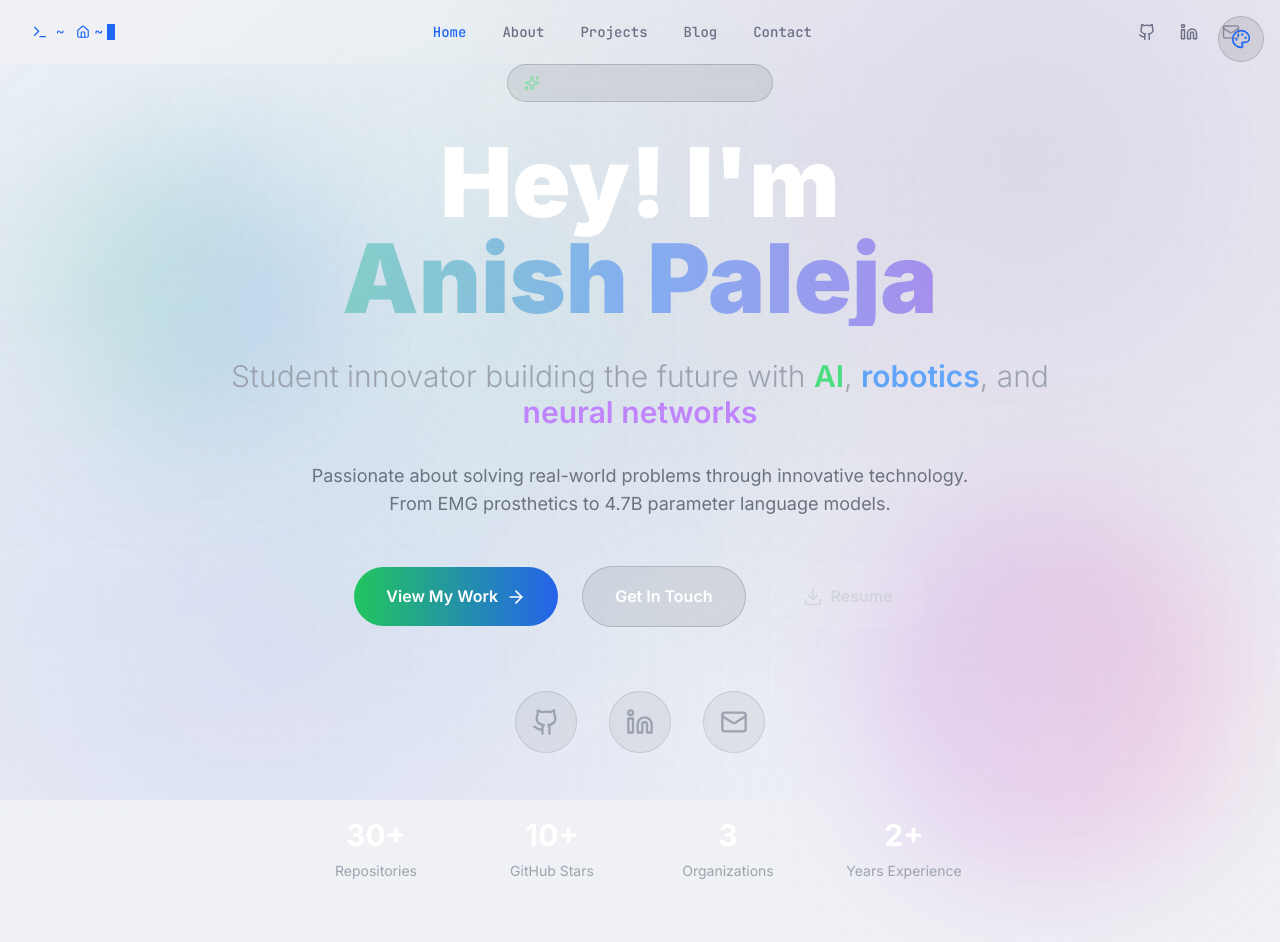
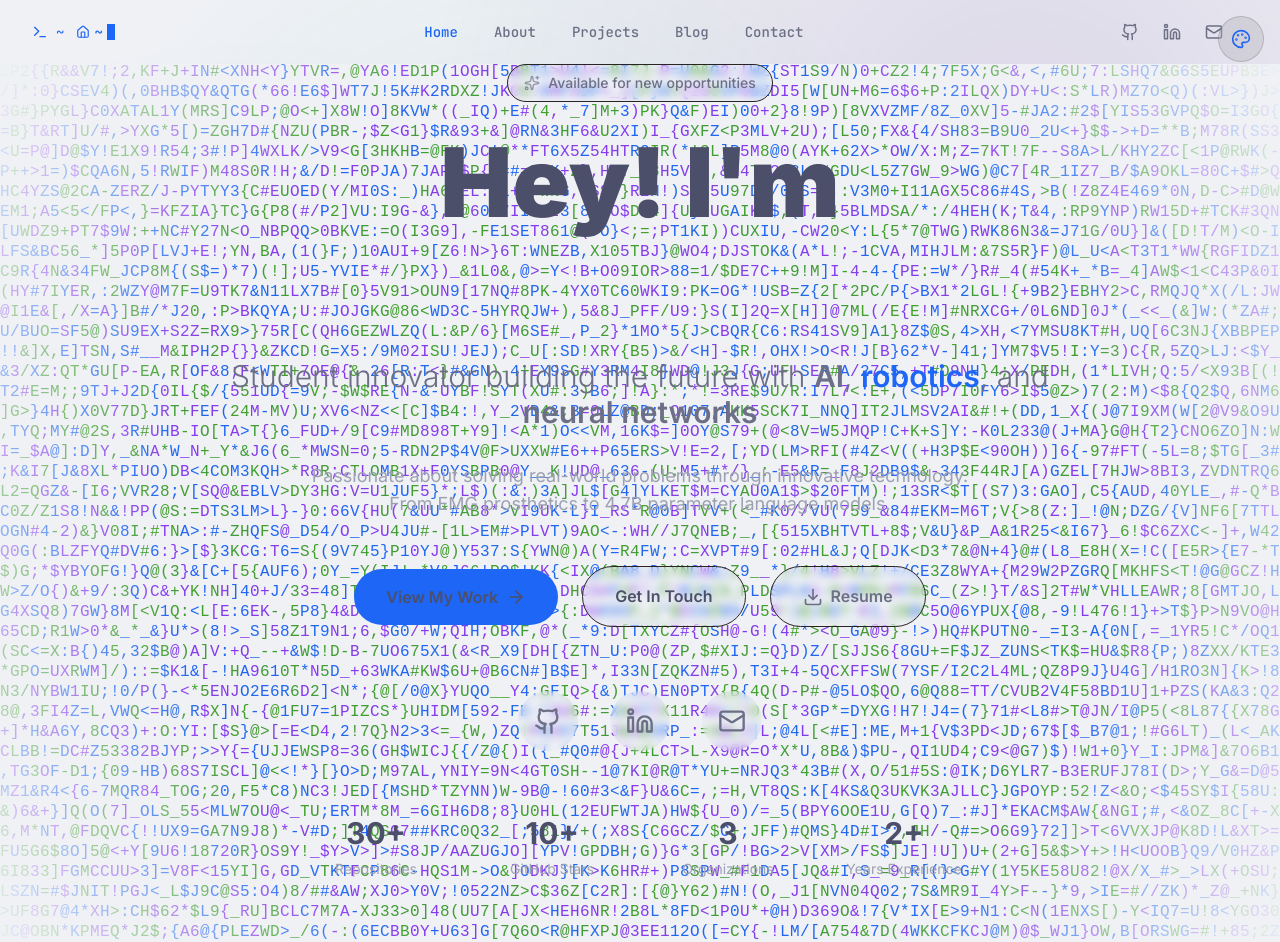
Before and after one commit to Anipaleja/Portfolio-website, a Next.js app: page / in a window 1280 px wide. Shown: the top 942 px of the page. Built offline with nearby package versions, Linux system fonts and the light colour scheme.

Commit message:
Added letter glitch effect

```diff
--- a/src/app/layout.tsx
+++ b/src/app/layout.tsx
@@ -3,7 +3,6 @@ import { Inter } from 'next/font/google'
 import './globals.css'
 import Navigation from '@/components/Navigation'
 import { ThemeProvider } from '@/contexts/ThemeContext'
-import ThemeSelector from '@/components/ThemeSelector'
 
 const inter = Inter({ subsets: ['latin'] })
 
@@ -38,7 +37,6 @@ export default function RootLayout({
       <body className={inter.className}>
         <ThemeProvider>
           <Navigation />
-          <ThemeSelector />
           <main className="min-h-screen">
             {children}
           </main>
--- a/src/components/Hero.tsx
+++ b/src/components/Hero.tsx
@@ -3,10 +3,29 @@
 import { useState, useEffect } from 'react'
 import Link from 'next/link'
 import { ArrowRight, Download, Github, Linkedin, Mail, Sparkles, ChevronDown } from 'lucide-react'
+import LetterGlitch from './LetterGlitch'
+import { useTheme } from '@/contexts/ThemeContext'
+import type { ThemeName } from '@/contexts/ThemeContext'
 
 const Hero = () => {
   const [mounted, setMounted] = useState(false)
   const [mousePosition, setMousePosition] = useState({ x: 0, y: 0})
+  const { currentTheme } = useTheme()
+
+  // Get theme-appropriate colors for the glitch effect
+  const getGlitchColors = () => {
+    switch(currentTheme) {
+      case 'latte':
+        return ['#40a02b', '#1e66f5', '#8839ef'] // green, blue, purple for light theme
+      case 'frappe':
+        return ['#a6d189', '#81c8be', '#ca9ee6'] // soft colors for frappe
+      case 'macchiato':
+        return ['#a6da95', '#8bd5ca', '#c6a0f6'] // macchiato colors
+      case 'mocha':
+      default:
+        return ['#a6e3a1', '#89dceb', '#cba6f7'] // mocha colors (default)
+    }
+  }
 
   useEffect(() => {
     setMounted(true)
@@ -23,43 +42,50 @@ const Hero = () => {
 
   return (
     <section className="relative min-h-screen flex items-center justify-center overflow-hidden">
-      {/* Animated background grid */}
-      <div className="absolute inset-0 opacity-20">
-        <div className="absolute inset-0" style={{
-          backgroundImage: `radial-gradient(circle at ${mousePosition.x}px ${mousePosition.y}px, rgba(56, 189, 248, 0.15) 0%, transparent 50%)`,
-        }}></div>
-        <div className="absolute inset-0 bg-[linear-gradient(to_right,#80808012_1px,transparent_1px),linear-gradient(to_bottom,#80808012_1px,transparent_1px)] bg-[size:24px_24px]"></div>
+      {/* Letter Glitch Background */}
+      <div className="absolute inset-0">
+        <LetterGlitch
+          glitchColors={getGlitchColors()}
+          glitchSpeed={80}
+          outerVignette={true}
+          centerVignette={false}
+          smooth={true}
+          className="w-full h-full"
+        />
       </div>
 
-      {/* Floating orbs */}
-      <div className="absolute top-20 left-10 w-72 h-72 bg-gradient-to-r from-green-400/20 to-blue-500/20 rounded-full blur-3xl animate-float"></div>
-      <div className="absolute bottom-20 right-10 w-96 h-96 bg-gradient-to-r from-purple-500/20 to-pink-500/20 rounded-full blur-3xl animate-float" style={{ animationDelay: '2s' }}></div>
+      {/* Interactive mouse gradient overlay */}
+      <div className="absolute inset-0 opacity-30 pointer-events-none">
+        <div className="absolute inset-0" style={{
+          background: `radial-gradient(400px circle at ${mousePosition.x}px ${mousePosition.y}px, var(--theme-accent)15 0%, transparent 50%)`,
+        }}></div>
+      </div>
 
       <div className="relative max-w-7xl mx-auto px-6 lg:px-8 text-center">
         <div className="animate-fadeInUp">
           {/* Badge */}
-          <div className="inline-flex items-center px-4 py-2 rounded-full glass-strong border border-white/10 mb-8 group hover:border-green-400/50 transition-all duration-300">
-            <Sparkles className="w-4 h-4 text-green-400 mr-2 animate-pulse" />
-            <span className="text-sm font-medium text-gray-300">Available for new opportunities</span>
+          <div className="inline-flex items-center px-4 py-2 rounded-full bg-surface/50 backdrop-blur-sm border border-overlay/20 mb-8 group hover:border-green/50 transition-all duration-300">
+            <Sparkles className="w-4 h-4 text-green mr-2 animate-pulse" />
+            <span className="text-sm font-medium text-subtext">Available for new opportunities</span>
           </div>
 
           {/* Main heading */}
           <h1 className="text-5xl md:text-7xl lg:text-8xl font-black mb-8 leading-none">
-            <span className="block text-white">Hey! I'm</span>
-            <span className="block bg-gradient-to-r from-green-400 via-blue-500 to-purple-600 bg-clip-text text-transparent animate-pulse">
+            <span className="block text-text">Hey! I'm</span>
+            <span className="block bg-gradient-to-r from-green to-accent to-purple bg-clip-text text-transparent animate-pulse">
               Anish Paleja
             </span>
           </h1>
 
           {/* Subtitle */}
-          <p className="text-xl md:text-2xl lg:text-3xl text-gray-400 mb-8 max-w-4xl mx-auto leading-relaxed font-light">
+          <p className="text-xl md:text-2xl lg:text-3xl text-subtext mb-8 max-w-4xl mx-auto leading-relaxed font-light">
             Student innovator building the future with{' '}
-            <span className="text-green-400 font-semibold">AI</span>,{' '}
-            <span className="text-blue-400 font-semibold">robotics</span>, and{' '}
-            <span className="text-purple-400 font-semibold">neural networks</span>
+            <span className="text-green font-semibold">AI</span>,{' '}
+            <span className="text-accent font-semibold">robotics</span>, and{' '}
+            <span className="text-purple font-semibold">neural networks</span>
           </p>
 
-          <p className="text-lg text-gray-500 mb-12 max-w-2xl mx-auto">
+          <p className="text-lg text-overlay mb-12 max-w-2xl mx-auto">
             Passionate about solving real-world problems through innovative technology.
             From EMG prosthetics to 4.7B parameter language models.
           </p>
@@ -68,16 +94,16 @@ const Hero = () => {
           <div className="flex flex-col sm:flex-row gap-6 items-center justify-center mb-16">
             <Link
               href="/projects"
-              className="group relative inline-flex items-center px-8 py-4 bg-gradient-to-r from-green-500 to-blue-600 rounded-full font-semibold text-white transition-all duration-300 hover:scale-105 hover:shadow-2xl hover:shadow-green-500/25"
+              className="group relative inline-flex items-center px-8 py-4 bg-accent rounded-full font-semibold text-base transition-all duration-300 hover:scale-105 hover:shadow-2xl"
             >
               <span className="relative z-10">View My Work</span>
               <ArrowRight className="ml-2 w-5 h-5 transition-transform group-hover:translate-x-1" />
-              <div className="absolute inset-0 rounded-full bg-gradient-to-r from-green-400 to-blue-500 opacity-0 group-hover:opacity-100 transition-opacity blur-xl"></div>
+              <div className="absolute inset-0 rounded-full bg-accent opacity-0 group-hover:opacity-20 transition-opacity blur-xl"></div>
             </Link>
 
             <Link
               href="/contact"
-              className="group inline-flex items-center px-8 py-4 glass-strong rounded-full font-semibold text-white border border-white/10 hover:border-white/30 transition-all duration-300 hover:scale-105"
+              className="group inline-flex items-center px-8 py-4 bg-surface/50 backdrop-blur-sm rounded-full font-semibold text-text border border-overlay/20 hover:border-accent/50 transition-all duration-300 hover:scale-105"
             >
               Get In Touch
             </Link>
@@ -86,7 +112,7 @@ const Hero = () => {
               href="/resume.pdf"
               target="_blank"
               rel="noopener noreferrer"
-              className="group inline-flex items-center px-8 py-4 bg-white/5 rounded-full font-semibold text-gray-300 border border-white/10 hover:border-white/30 hover:bg-white/10 transition-all duration-300"
+              className="group inline-flex items-center px-8 py-4 bg-surface/30 backdrop-blur-sm rounded-full font-semibold text-subtext border border-overlay/20 hover:border-overlay/50 hover:bg-surface/50 transition-all duration-300"
             >
               <Download className="mr-2 w-5 h-5 transition-transform group-hover:scale-110" />
               Resume
@@ -99,60 +125,60 @@ const Hero = () => {
               href="https://github.com/anipaleja"
               target="_blank"
               rel="noopener noreferrer"
-              className="group p-4 rounded-full glass hover:glass-strong transition-all duration-300 hover:scale-110"
+              className="group p-4 rounded-full bg-surface/30 backdrop-blur-sm hover:bg-surface/50 transition-all duration-300 hover:scale-110"
               aria-label="GitHub"
             >
-              <Github className="w-7 h-7 text-gray-400 group-hover:text-white transition-colors" />
+              <Github className="w-7 h-7 text-subtext group-hover:text-text transition-colors" />
             </a>
             <a
               href="https://www.linkedin.com/in/anish-paleja-85b951328/"
               target="_blank"
               rel="noopener noreferrer"
-              className="group p-4 rounded-full glass hover:glass-strong transition-all duration-300 hover:scale-110"
+              className="group p-4 rounded-full bg-surface/30 backdrop-blur-sm hover:bg-surface/50 transition-all duration-300 hover:scale-110"
               aria-label="LinkedIn"
             >
-              <Linkedin className="w-7 h-7 text-gray-400 group-hover:text-blue-400 transition-colors" />
+              <Linkedin className="w-7 h-7 text-subtext group-hover:text-accent transition-colors" />
             </a>
             <a
               href="mailto:anish@example.com"
-              className="group p-4 rounded-full glass hover:glass-strong transition-all duration-300 hover:scale-110"
+              className="group p-4 rounded-full bg-surface/30 backdrop-blur-sm hover:bg-surface/50 transition-all duration-300 hover:scale-110"
               aria-label="Email"
             >
-              <Mail className="w-7 h-7 text-gray-400 group-hover:text-green-400 transition-colors" />
+              <Mail className="w-7 h-7 text-subtext group-hover:text-green transition-colors" />
             </a>
           </div>
 
           {/* Stats row */}
           <div className="grid grid-cols-2 md:grid-cols-4 gap-8 max-w-2xl mx-auto mb-16">
             <div className="text-center">
-              <div className="text-3xl font-bold text-white mb-2">30+</div>
-              <div className="text-sm text-gray-400">Repositories</div>
+              <div className="text-3xl font-bold text-text mb-2">30+</div>
+              <div className="text-sm text-overlay">Repositories</div>
             </div>
             <div className="text-center">
-              <div className="text-3xl font-bold text-white mb-2">10+</div>
-              <div className="text-sm text-gray-400">GitHub Stars</div>
+              <div className="text-3xl font-bold text-text mb-2">10+</div>
+              <div className="text-sm text-overlay">GitHub Stars</div>
             </div>
             <div className="text-center">
-              <div className="text-3xl font-bold text-white mb-2">3</div>
-              <div className="text-sm text-gray-400">Organizations</div>
+              <div className="text-3xl font-bold text-text mb-2">3</div>
+              <div className="text-sm text-overlay">Organizations</div>
             </div>
             <div className="text-center">
-              <div className="text-3xl font-bold text-white mb-2">2+</div>
-              <div className="text-sm text-gray-400">Years Experience</div>
+              <div className="text-3xl font-bold text-text mb-2">2+</div>
+              <div className="text-sm text-overlay">Years Experience</div>
             </div>
           </div>
 
           {/* Scroll indicator */}
           <div className="animate-bounce">
-            <ChevronDown className="w-6 h-6 text-gray-400 mx-auto" />
+            <ChevronDown className="w-6 h-6 text-overlay mx-auto" />
           </div>
         </div>
       </div>
 
       {/* Decorative elements */}
-      <div className="absolute top-1/4 left-4 w-2 h-2 bg-green-400 rounded-full animate-ping"></div>
-      <div className="absolute top-1/3 right-8 w-1 h-1 bg-blue-400 rounded-full animate-ping" style={{ animationDelay: '1s' }}></div>
-      <div className="absolute bottom-1/4 left-8 w-1.5 h-1.5 bg-purple-400 rounded-full animate-ping" style={{ animationDelay: '2s' }}></div>
+      <div className="absolute top-1/4 left-4 w-2 h-2 bg-green rounded-full animate-ping"></div>
+      <div className="absolute top-1/3 right-8 w-1 h-1 bg-accent rounded-full animate-ping" style={{ animationDelay: '1s' }}></div>
+      <div className="absolute bottom-1/4 left-8 w-1.5 h-1.5 bg-purple rounded-full animate-ping" style={{ animationDelay: '2s' }}></div>
     </section>
   )
 }
--- /dev/null
+++ b/src/components/LetterGlitch.tsx
@@ -0,0 +1,273 @@
+import { useRef, useEffect, CSSProperties } from 'react';
+
+interface LetterGlitchProps {
+  glitchColors?: string[];
+  className?: string;
+  glitchSpeed?: number;
+  centerVignette?: boolean;
+  outerVignette?: boolean;
+  smooth?: boolean;
+}
+
+interface Letter {
+  char: string;
+  color: string;
+  targetColor: string;
+  colorProgress: number;
+}
+
+interface RGB {
+  r: number;
+  g: number;
+  b: number;
+}
+
+const LetterGlitch = ({
+  glitchColors = ['#2b4539', '#61dca3', '#61b3dc'],
+  className = '',
+  glitchSpeed = 50,
+  centerVignette = false,
+  outerVignette = true,
+  smooth = true,
+}: LetterGlitchProps) => {
+  const canvasRef = useRef<HTMLCanvasElement>(null);
+  const animationRef = useRef<number | null>(null);
+  const letters = useRef<Letter[]>([]);
+  const grid = useRef({ columns: 0, rows: 0 });
+  const context = useRef<CanvasRenderingContext2D | null>(null);
+  const lastGlitchTime = useRef(Date.now());
+
+  const fontSize = 16;
+  const charWidth = 10;
+  const charHeight = 20;
+
+  const lettersAndSymbols = [
+    'A', 'B', 'C', 'D', 'E', 'F', 'G', 'H', 'I', 'J', 'K', 'L', 'M',
+    'N', 'O', 'P', 'Q', 'R', 'S', 'T', 'U', 'V', 'W', 'X', 'Y', 'Z',
+    '!', '@', '#', '$', '&', '*', '(', ')', '-', '_', '+', '=', '/',
+    '[', ']', '{', '}', ';', ':', '<', '>', ',', '0', '1', '2', '3',
+    '4', '5', '6', '7', '8', '9'
+  ];
+
+  const getRandomChar = () => {
+    return lettersAndSymbols[Math.floor(Math.random() * lettersAndSymbols.length)];
+  };
+
+  const getRandomColor = () => {
+    return glitchColors[Math.floor(Math.random() * glitchColors.length)];
+  };
+
+  const hexToRgb = (hex: string): RGB | null => {
+    const shorthandRegex = /^#?([a-f\d])([a-f\d])([a-f\d])$/i;
+    hex = hex.replace(shorthandRegex, (_m: string, r: string, g: string, b: string) => {
+      return r + r + g + g + b + b;
+    });
+
+    const result = /^#?([a-f\d]{2})([a-f\d]{2})([a-f\d]{2})$/i.exec(hex);
+    return result ? {
+      r: parseInt(result[1], 16),
+      g: parseInt(result[2], 16),
+      b: parseInt(result[3], 16)
+    } : null;
+  };
+
+  const interpolateColor = (start: RGB, end: RGB, factor: number): string => {
+    const result = {
+      r: Math.round(start.r + (end.r - start.r) * factor),
+      g: Math.round(start.g + (end.g - start.g) * factor),
+      b: Math.round(start.b + (end.b - start.b) * factor),
+    };
+    return `rgb(${result.r}, ${result.g}, ${result.b})`;
+  };
+
+  const calculateGrid = (width: number, height: number) => {
+    const columns = Math.ceil(width / charWidth);
+    const rows = Math.ceil(height / charHeight);
+    return { columns, rows };
+  };
+
+  const initializeLetters = (columns: number, rows: number) => {
+    grid.current = { columns, rows };
+    const totalLetters = columns * rows;
+    letters.current = Array.from({ length: totalLetters }, () => ({
+      char: getRandomChar(),
+      color: getRandomColor(),
+      targetColor: getRandomColor(),
+      colorProgress: 1,
+    }));
+  };
+
+  const resizeCanvas = () => {
+    const canvas = canvasRef.current;
+    if (!canvas) return;
+    const parent = canvas.parentElement;
+    if (!parent) return;
+
+    const dpr = window.devicePixelRatio || 1;
+    const rect = parent.getBoundingClientRect();
+
+    canvas.width = rect.width * dpr;
+    canvas.height = rect.height * dpr;
+
+    canvas.style.width = `${rect.width}px`;
+    canvas.style.height = `${rect.height}px`;
+
+    if (context.current) {
+      context.current.setTransform(dpr, 0, 0, dpr, 0, 0);
+    }
+
+    const { columns, rows } = calculateGrid(rect.width, rect.height);
+    initializeLetters(columns, rows);
+
+    drawLetters();
+  };
+
+  const drawLetters = () => {
+    if (!context.current || letters.current.length === 0 || !canvasRef.current) return;
+    const ctx = context.current;
+    const { width, height } = canvasRef.current.getBoundingClientRect();
+    ctx.clearRect(0, 0, width, height);
+    ctx.font = `${fontSize}px monospace`;
+    ctx.textBaseline = 'top';
+
+    letters.current.forEach((letter, index) => {
+      const x = (index % grid.current.columns) * charWidth;
+      const y = Math.floor(index / grid.current.columns) * charHeight;
+      ctx.fillStyle = letter.color;
+      ctx.fillText(letter.char, x, y);
+    });
+  };
+
+  const updateLetters = () => {
+    if (!letters.current || letters.current.length === 0) return;
+
+    const updateCount = Math.max(1, Math.floor(letters.current.length * 0.05));
+
+    for (let i = 0; i < updateCount; i++) {
+      const index = Math.floor(Math.random() * letters.current.length);
+      if (!letters.current[index]) continue;
+
+      letters.current[index].char = getRandomChar();
+      letters.current[index].targetColor = getRandomColor();
+
+      if (!smooth) {
+        letters.current[index].color = letters.current[index].targetColor;
+        letters.current[index].colorProgress = 1;
+      } else {
+        letters.current[index].colorProgress = 0;
+      }
+    }
+  };
+
+  const handleSmoothTransitions = () => {
+    let needsRedraw = false;
+    letters.current.forEach((letter) => {
+      if (letter.colorProgress < 1) {
+        letter.colorProgress += 0.05;
+        if (letter.colorProgress > 1) letter.colorProgress = 1;
+
+        const startRgb = hexToRgb(letter.color);
+        const endRgb = hexToRgb(letter.targetColor);
+        if (startRgb && endRgb) {
+          letter.color = interpolateColor(startRgb, endRgb, letter.colorProgress);
+          needsRedraw = true;
+        }
+      }
+    });
+
+    if (needsRedraw) {
+      drawLetters();
+    }
+  };
+
+  const animate = () => {
+    const now = Date.now();
+    if (now - lastGlitchTime.current >= glitchSpeed) {
+      updateLetters();
+      drawLetters();
+      lastGlitchTime.current = now;
+    }
+
+    if (smooth) {
+      handleSmoothTransitions();
+    }
+
+    animationRef.current = requestAnimationFrame(animate);
+  };
+
+  useEffect(() => {
+    const canvas = canvasRef.current;
+    if (!canvas) return;
+
+    context.current = canvas.getContext('2d');
+    resizeCanvas();
+    animate();
+
+    let resizeTimeout: NodeJS.Timeout;
+
+    const handleResize = () => {
+      clearTimeout(resizeTimeout);
+      resizeTimeout = setTimeout(() => {
+        if (animationRef.current) {
+          cancelAnimationFrame(animationRef.current);
+        }
+        resizeCanvas();
+        animate();
+      }, 100);
+    };
+
+    window.addEventListener('resize', handleResize);
+
+    return () => {
+      if (animationRef.current) {
+        cancelAnimationFrame(animationRef.current);
+      }
+      window.removeEventListener('resize', handleResize);
+    };
+    // eslint-disable-next-line react-hooks/exhaustive-deps
+  }, [glitchSpeed, smooth]);
+
+  const containerStyle: CSSProperties = {
+    position: 'relative',
+    width: '100%',
+    height: '100%',
+    backgroundColor: 'var(--theme-bg)',
+    overflow: 'hidden',
+  };
+
+  const canvasStyle: CSSProperties = {
+    display: 'block',
+    width: '100%',
+    height: '100%',
+  };
+
+  const outerVignetteStyle: CSSProperties = {
+    position: 'absolute',
+    top: 0,
+    left: 0,
+    width: '100%',
+    height: '100%',
+    pointerEvents: 'none',
+    background: `radial-gradient(circle, transparent 60%, var(--theme-bg) 100%)`,
+  };
+
+  const centerVignetteStyle: CSSProperties = {
+    position: 'absolute',
+    top: 0,
+    left: 0,
+    width: '100%',
+    height: '100%',
+    pointerEvents: 'none',
+    background: `radial-gradient(circle, rgba(0,0,0,0.8) 0%, transparent 60%)`,
+  };
+
+  return (
+    <div style={containerStyle} className={className}>
+      <canvas ref={canvasRef} style={canvasStyle} />
+      {outerVignette && <div style={outerVignetteStyle}></div>}
+      {centerVignette && <div style={centerVignetteStyle}></div>}
+    </div>
+  );
+};
+
+export default LetterGlitch;
--- a/src/components/Navigation.tsx
+++ b/src/components/Navigation.tsx
@@ -5,6 +5,7 @@ import Link from 'next/link'
 import { usePathname } from 'next/navigation'
 import { Menu, X, Github, Linkedin, Mail, Home, User, Code, BookOpen, MessageCircle } from 'lucide-react'
 import Breadcrumb from './Breadcrumb'
+import ThemeSelector from './ThemeSelector'
 
 const Navigation = () => {
   const [isOpen, setIsOpen] = useState(false)
@@ -89,7 +90,7 @@ const Navigation = () => {
               })}
             </div>
 
-            {/* Social Links - Desktop */}
+            {/* Social Links & Theme Selector - Desktop */}
             <div className="hidden md:flex items-center space-x-2">
               {socialLinks.map((social) => (
                 <a
@@ -103,6 +104,9 @@ const Navigation = () => {
                   <social.icon size={18} />
                 </a>
               ))}
+              <div className="ml-2 pl-2 border-l border-overlay/20">
+                <ThemeSelector />
+              </div>
             </div>
 
             {/* Mobile menu button */}
@@ -193,6 +197,14 @@ const Navigation = () => {
               ))}
             </div>
           </div>
+
+          {/* Theme Selector */}
+          <div className="mt-6 px-4">
+            <h3 className="text-subtext text-xs font-semibold tracking-wider uppercase mb-3">
+              Theme
+            </h3>
+            <ThemeSelector />
+          </div>
         </nav>
       </aside>
     </>
```
